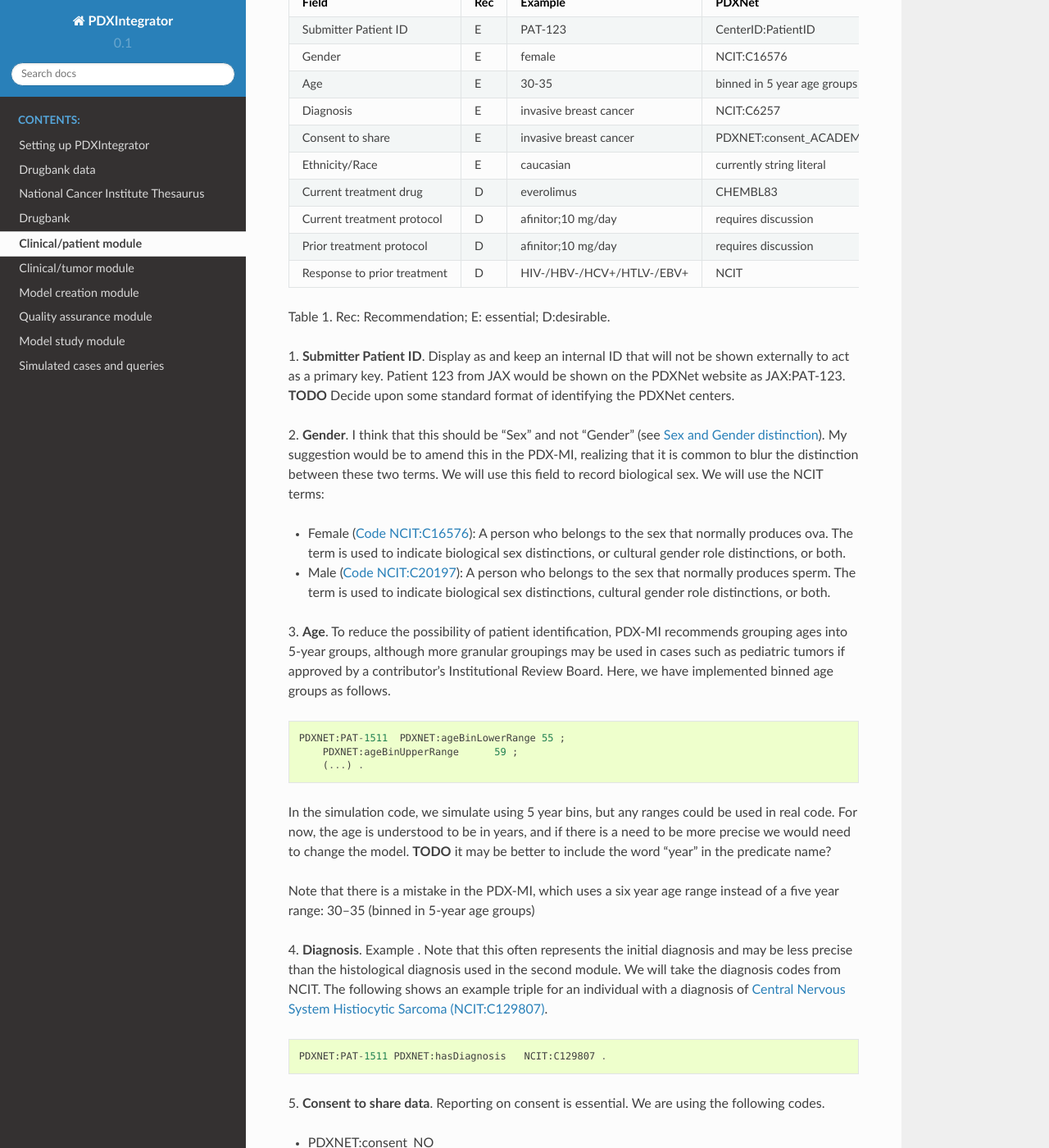
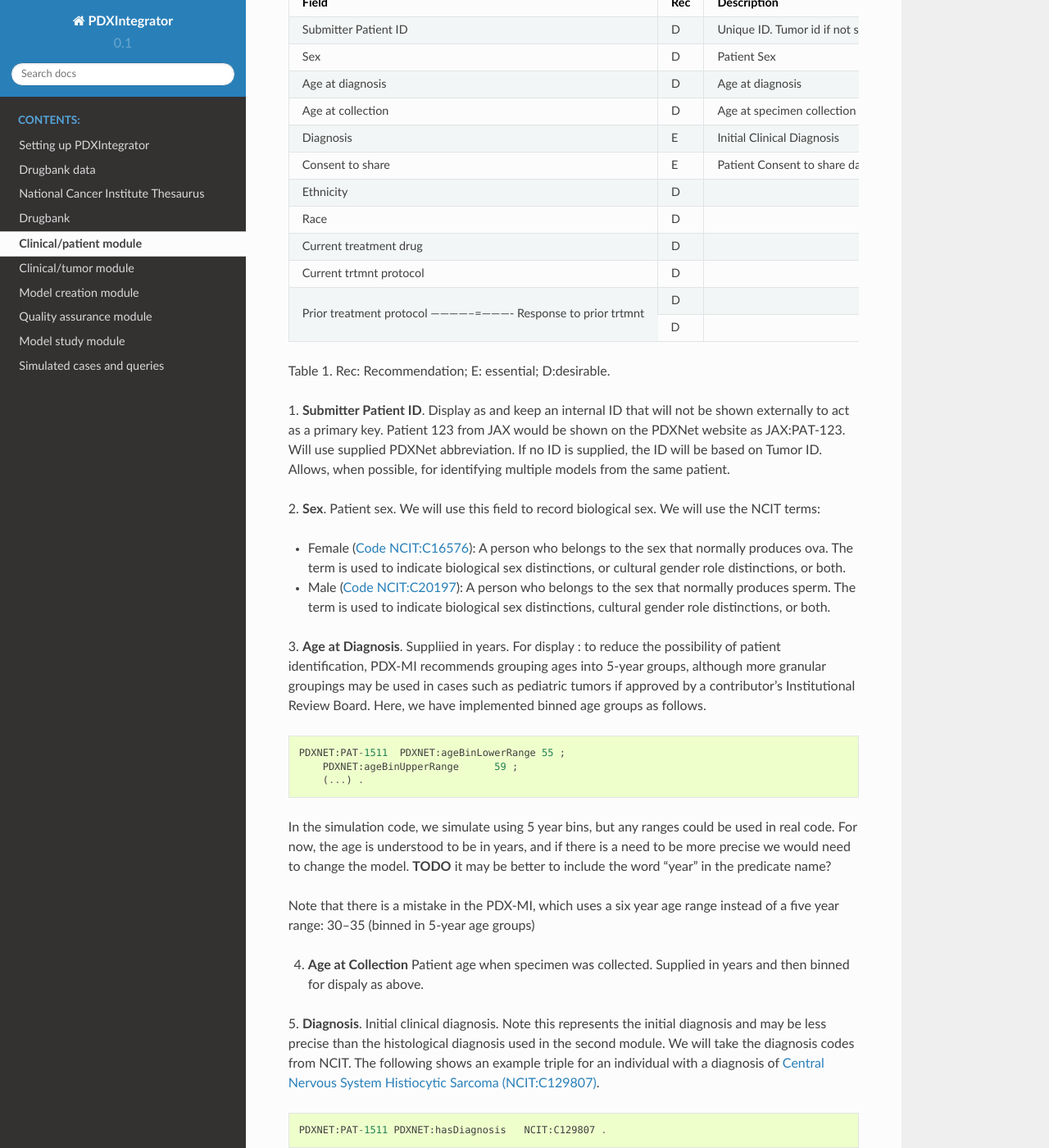
Before and after one commit to TheJacksonLaboratory/PDXintegrator, a Sphinx documentation site: the page built from docs/clinical.rst, in a window 1280 px wide and 1400 px high, scrolled down 269 px. Shown: the whole window at 82% size. Built offline with Sphinx 7.4.7 and the Read the Docs theme 2.0.0, drawn with Linux system fonts in a browser that asks for light colours; some of the changed text lies outside the part shown.

Commit message:
Updates based on 03-08 Ontology call

```diff
--- a/docs/clinical.rst
+++ b/docs/clinical.rst
@@ -8,51 +8,47 @@ information about the patient from which the engrafted tumor originates,
 including age, sex, ethnicity, and disease diagnosis.
 
 
-
-
-+------------------------------+-----+--------------------------------+------------------------------------------------+
-| Field                        | Rec | Example                        |  PDXNet                                        |
-+==============================+=====+================================+================================================+
-| Submitter Patient ID         | E   | PAT-123                        | CenterID:PatientID                             |
-+------------------------------+-----+--------------------------------+------------------------------------------------+
-| Gender                       | E   | female                         | NCIT:C16576                                    |
-+------------------------------+-----+--------------------------------+------------------------------------------------+
-| Age                          | E   | 30-35                          | binned in 5 year age groups                    |
-+------------------------------+-----+--------------------------------+------------------------------------------------+
-| Diagnosis                    | E   | invasive breast cancer         | NCIT:C6257                                     |
-+------------------------------+-----+--------------------------------+------------------------------------------------+
-| Consent to share             | E   | invasive breast cancer         | PDXNET:consent_ACADEMIC_ONLY                   |
-+------------------------------+-----+--------------------------------+------------------------------------------------+
-| Ethnicity/Race               | E   | caucasian                      | currently string literal                       |
-+------------------------------+-----+--------------------------------+------------------------------------------------+
-| Current treatment drug       | D   | everolimus                     |  CHEMBL83                                      |
-+------------------------------+-----+--------------------------------+------------------------------------------------+
-| Current treatment protocol   | D   | afinitor;10 mg/day             |  requires discussion                           |
-+------------------------------+-----+--------------------------------+------------------------------------------------+
-| Prior treatment protocol     | D   | afinitor;10 mg/day             |  requires discussion                           |
-+------------------------------+-----+--------------------------------+------------------------------------------------+
-| Response to prior treatment  | D   | HIV-/HBV-/HCV+/HTLV-/EBV+      |  NCIT                                          |
-+------------------------------+-----+--------------------------------+------------------------------------------------+
++-------------------------+---+-------------------------------------+---------------------------+-----------------------------+
+| Field                   |Rec| Description                         | Example                   |  PDXNet                     |
++=========================+===+=====================================+===========================+=============================+
+|Submitter Patient ID     | D | Unique ID. Tumor id if not supplied | PAT-123                   | CenterID:PatientID          |
++-------------------------+---+-------------------------------------+---------------------------+-----------------------------+
+|Sex                      | D | Patient Sex                         | female                    | NCIT:C16576                 |
++-------------------------+---+-------------------------------------+---------------------------+-----------------------------+
+|Age at diagnosis         | D | Age at diagnosis                    | 30                        | binned in 5 year age groups |
++-------------------------+---+-------------------------------------+---------------------------+-----------------------------+
+|Age at collection        | D | Age at specimen collection          | 30                        | binned in 5 year age groups |
++-------------------------+---+-------------------------------------+---------------------------+-----------------------------+
+|Diagnosis                | E | Initial Clinical Diagnosis          | invasive breast cancer    | NCIT:C6257                  |
++-------------------------+---+-------------------------------------+---------------------------+-----------------------------+
+|Consent to share         | E | Patient Consent to share data       |                           | PDXNET:consent_ACADEMIC_ONLY|
++-------------------------+---+-------------------------------------+---------------------------+-----------------------------+
+|Ethnicity                | D |                                     | caucasian                 | currently string literal    |
++-------------------------+---+-------------------------------------+---------------------------+-----------------------------+
+|Race                     | D |                                     |                           | currently string literal    |
++-------------------------+---+-------------------------------------+---------------------------+-----------------------------+
+|Current treatment drug   | D |                                     | everolimus                |  CHEMBL83                   |
++-------------------------+---+-------------------------------------+---------------------------+-----------------------------+
+|Current trtmnt protocol  | D |                                     | afinitor;10 mg/day        |  requires discussion        |
++-------------------------+---+-------------------------------------+---------------------------+-----------------------------+
+|Prior treatment protocol | D |                                     | afinitor;10 mg/day        |  requires discussion        |
++--------------=----------+---+-------------------------------------+---------------------------+-----------------------------+
+|Response to prior trtmnt | D |                                     | HIV-/HBV-/HCV+/HTLV-/EBV+ |  NCIT                       |
++-------------------------+---+-------------------------------------+---------------------------+-----------------------------+
 
 Table 1. Rec: Recommendation; E: essential; D:desirable.
 
 1. **Submitter Patient ID**. Display as  and keep an internal ID that will not be shown externally to act as a primary key.
-Patient 123 from JAX would be shown on the PDXNet website as JAX:PAT-123. **TODO** Decide upon some standard format
-of identifying the PDXNet centers.
+Patient 123 from JAX would be shown on the PDXNet website as JAX:PAT-123. Will use supplied PDXNet abbreviation. If no ID is supplied, the ID will be based on Tumor ID. Allows, when possible, for identifying multiple models from the same patient.
 
-2. **Gender**.
-I think that this should be "Sex" and not "Gender" (see `Sex and Gender distinction <https://en.wikipedia.org/wiki/Sex_and_gender_distinction>`_).
-My suggestion would be to amend this in the PDX-MI, realizing that it is common to blur the distinction between these two terms.
+2. **Sex**. Patient sex.
 We will use this field to record biological sex. We will use the NCIT terms:
 
 * Female (`Code NCIT:C16576 <https://ncit.nci.nih.gov/ncitbrowser/ConceptReport.jsp?dictionary=NCI_Thesaurus&ns=ncit&code=C16576>`_):  A person who belongs to the sex that normally produces ova. The term is used to indicate biological sex distinctions, or cultural gender role distinctions, or both.
 * Male (`Code NCIT:C20197 <https://ncit.nci.nih.gov/ncitbrowser/ConceptReport.jsp?dictionary=NCI_Thesaurus&ns=ncit&code=C20197>`_): A person who belongs to the sex that normally produces sperm. The term is used to indicate biological sex distinctions, cultural gender role distinctions, or both.
 
-3. **Age**.
-To reduce the possibility
-of patient identification, PDX-MI recommends grouping ages into 5-year groups,
-although more granular groupings may be used in cases such as pediatric tumors
-if approved by a contributor's Institutional Review Board.
+3. **Age at Diagnosis**.
+Suppliied in years. For display : to reduce the possibility of patient identification, PDX-MI recommends grouping ages into 5-year groups, although more granular groupings may be used in cases such as pediatric tumors if approved by a contributor's Institutional Review Board.
 Here, we have implemented binned age groups as follows. ::
 
     PDXNET:PAT-1511  PDXNET:ageBinLowerRange 55 ;
@@ -66,7 +62,9 @@ to include the word "year" in the predicate name?
 
 Note that there is a mistake in the PDX-MI, which uses a six year age range instead of a five year range: 30–35 (binned in 5-year age groups)
 
-4. **Diagnosis**. Example . Note that this often represents the initial diagnosis and may be less precise
+4. **Age at Collection** Patient age when specimen was collected. Supplied in years and then binned for dispaly as above.
+
+5. **Diagnosis**. Initial clinical diagnosis. Note this represents the initial diagnosis and may be less precise
 than the histological diagnosis used in the second module. We will take the diagnosis codes from NCIT. The following
 shows an example triple for an individual with a
 diagnosis of `Central Nervous System Histiocytic Sarcoma (NCIT:C129807) <https://ncit.nci.nih.gov/ncitbrowser/ConceptReport.jsp&ns=ncit?dictionary=NCI_Thesaurus&code=C129807>`_. ::
@@ -76,7 +74,7 @@ diagnosis of `Central Nervous System Histiocytic Sarcoma (NCIT:C129807) <https:/
 
 
 
-5. **Consent to share data**.
+6. **Consent to share data**.
 Reporting on consent is essential. We are using the following codes.
 
 * PDXNET:consent_NO
@@ -86,16 +84,18 @@ Reporting on consent is essential. We are using the following codes.
 **TODO** 1 define what we mean by these categories and add more categories as necessary.
 **TODO** 2. Define relation to NCIT term for `Consent (NCIT:C25460) <https://ncit.nci.nih.gov/ncitbrowser/ConceptReport.jsp&ns=ncit?dictionary=NCI_Thesaurus&code=C25460>`_.
 
+7. **Ethnicity**  Patient ethnicity.
+**TODO** we need to decide which reference terminology to use. One option is to adopt the NCIT terminology, which includes
 
+* `Ethnic Group (NCIT:C16564) <https://ncit.nci.nih.gov/ncitbrowser/ConceptReport.jsp?dictionary=NCI_Thesaurus&ns=ncit&code=C16564>`_ (which includes concepts such as Hispanic etc.)
 
-6. **Ethnicity/Race**
+8. **Race** Patient race.
 **TODO** we need to decide which reference terminology to use. One option is to adopt the NCIT terminology, which includes
 
 * `Race (NCIT:C17049) <https://ncit.nci.nih.gov/ncitbrowser/ConceptReport.jsp?dictionary=NCI_Thesaurus&ns=ncit&code=C17049>`_ (with multiple subclasses specifying various populations)
-* `Ethnic Group (NCIT:C16564) <https://ncit.nci.nih.gov/ncitbrowser/ConceptReport.jsp?dictionary=NCI_Thesaurus&ns=ncit&code=C16564>`_ (which includes concepts such as Hispanic etc.)
 
 
-7. **Current treatment drug**
+9. **Current treatment drug**
 We would like to have a resource to that represents classes, ingredients, brand names, dosage forms, etc., in a computable manner.
 There are several contenders, including `ChEMBL <https://www.ebi.ac.uk/chembl/>`_ and
 `RxNorm <https://www.nlm.nih.gov/research/umls/rxnorm/>`_ (a standardized drug nomenclature maintained by the National Library of Medicine), but
@@ -136,7 +136,7 @@ as `Mastectomy (NICT:C15277) <https://ncit.nci.nih.gov/ncitbrowser/ConceptReport
 **TODO** -- decide if the NCIT codes are sufficient for our needs. I suggest that we examine the subhierarchy underneath
 the term `Cancer Diagnostic or Therapeutic Procedure (Code C79426) <https://ncit.nci.nih.gov/ncitbrowser/ConceptReport.jsp&ns=ncit?dictionary=NCI_Thesaurus&code=C79426>`_.
 
-10. **Response to prior treatment**
+12. **Response to prior treatment**
 progressive disease (RECIST1.1)
 These items can be represented in the NCIT, which has a subhierarchy
 for `Clinical Course of Disease (Code C35461) <https://ncit.nci.nih.gov/ncitbrowser/ConceptReport.jsp&ns=ncit?dictionary=NCI_Thesaurus&code=C35461>`_,
```
Also changed, not shown: other parts of docs/clinical.rst (+3 -5 lines).
